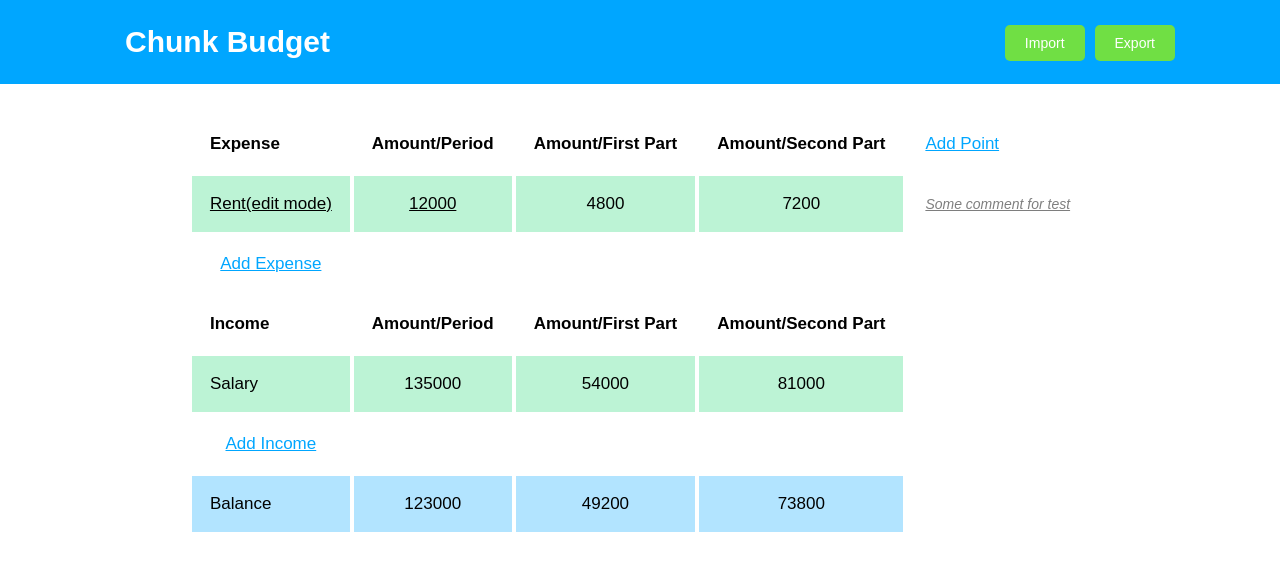
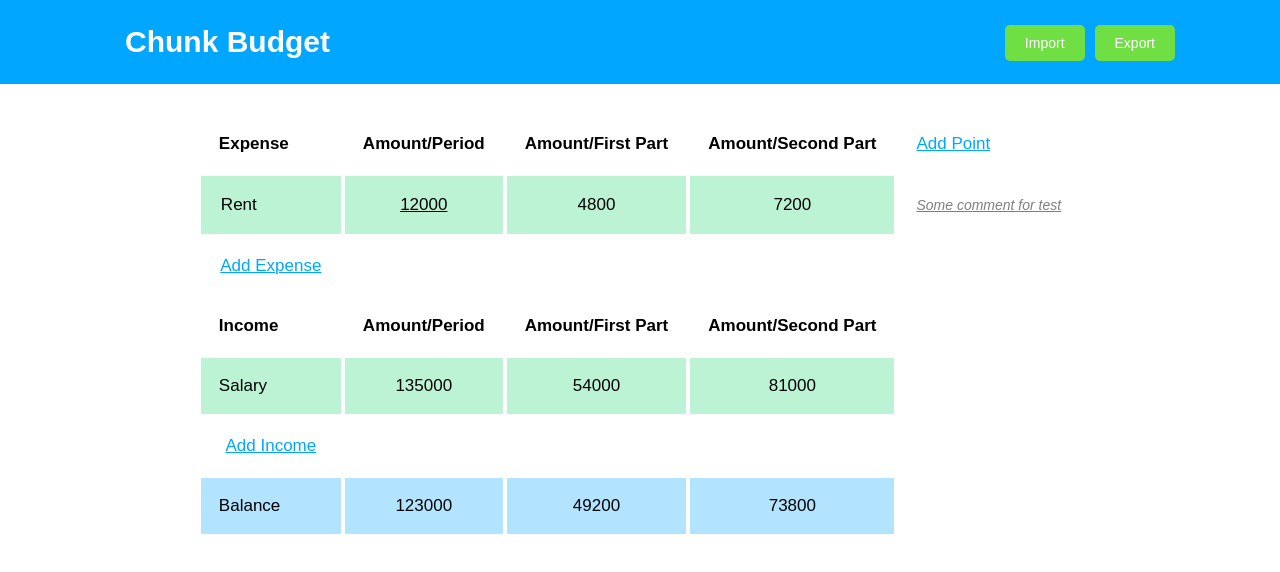
Before and after one commit to deviun/chunk-budget, a React (Create React App) app: page / in a window 1280 px wide. Both pictures are taken after a click on the element "Rent". Shown: the top 572 px of the page. Built offline with nearby package versions, Linux system fonts and the light colour scheme.

Commit message:
edit value of cell

```diff
--- a/src/components/ChangeableCell/index.js
+++ b/src/components/ChangeableCell/index.js
@@ -5,13 +5,16 @@ import classNames from 'classnames';
 import concat from 'lodash/concat';
 
 import turnEditCell from '../../actions/turnEditCell';
-
+import saveCellValue from '../../actions/saveCellValue';
 
 class ChangeableCell extends Component {
   constructor (props) {
     super(props);
 
     this.toChange = props.toChange.bind(null, props.type, props.id, props.propName);
+    this.toSave = (e) => {
+      this.props.saveCellValue(props.type, props.id, props.propName, e.target.value);
+    }
   }
 
   render () {
@@ -19,16 +22,33 @@ class ChangeableCell extends Component {
     const elClassNamesCustom = this.props.classNames || [];
     const elClassNames = concat(elClassNamesDefault, elClassNamesCustom);
 
+    const editInput = (
+      <input
+        type={this.props.editInputType || 'text'}
+        value={this.props.value}
+        placeholder="Cell value"
+        ref={(input) => { this.editInput = input; }}
+        onChange={this.toSave}
+        onBlur={this.toChange}
+      />
+    );
+
     return (
       <div
         className={classNames(elClassNames)}
         key={this.props.сkey}
         onClick={this.toChange}
       >
-        {this.props.value}
-        {this.props.editMode && '(edit mode)'}
+        {!this.props.editMode && this.props.value}
+        {this.props.editMode && editInput}
       </div>
     );
+  }
+
+  componentDidUpdate () {
+    if (this.editInput) {
+      this.editInput.focus();
+    }
   }
 }
 
@@ -39,14 +59,18 @@ ChangeableCell.propTypes = {
     PropTypes.string,
     PropTypes.number,
   ]).isRequired,
+  editInputType: PropTypes.string,
   сkey: PropTypes.string.isRequired,
   classNames: PropTypes.arrayOf(PropTypes.string),
-  editMode: PropTypes.object
+  editMode: PropTypes.bool,
+  toChange: PropTypes.func.isRequired,
+  saveCellValue: PropTypes.func.isRequired
 };
 
 function mapDispatchToProps (dispatch) {
   return {
-    toChange: (type, id, propName) => dispatch(turnEditCell(type, id, propName))
+    toChange: (type, id, propName) => dispatch(turnEditCell(type, id, propName)),
+    saveCellValue: (type, id, propName, value) => dispatch(saveCellValue(type, id, propName, value))
   };
 }
 
--- a/src/reducers/expenseTable.js
+++ b/src/reducers/expenseTable.js
@@ -1,5 +1,6 @@
 import {
-  TURN_EDIT_CELL
+  TURN_EDIT_CELL,
+  SAVE_CELL_VALUE
 } from '../actionTypes';
 
 const testExpenseTable = {
@@ -38,19 +39,36 @@ const mapCellTypeToTableGroup = {
 };
 
 export default function expenseTable(state = testExpenseTable, action) {
-  switch (action.type) {
-    case TURN_EDIT_CELL:
-      const newState = {...state};
-      const cell = newState[mapCellTypeToTableGroup[action.cellType]].find((item) => item.id === action.id);
+  if (action.type === TURN_EDIT_CELL) {
+    const newState = { ...state };
+    const cell = newState[mapCellTypeToTableGroup[action.cellType]].find((item) => item.id === action.id);
 
-      if (!cell.editMode) {
-        cell.editMode = {};
+    if (!cell.editMode) {
+      cell.editMode = {};
+    }
+
+    Object.keys(cell).forEach((prop) => {
+      if (prop === 'editMode') {
+        return false;
       }
 
-      cell.editMode[action.propName] = !cell.editMode[action.propName];
+      if (prop === action.propName) {
+        cell.editMode[action.propName] = !cell.editMode[action.propName];
+      } else {
+        cell.editMode[prop] = false;
+      }
+    });
 
-      return newState;
-    default:
-      return state;
+    return newState;
+  } else if (action.type === SAVE_CELL_VALUE) {
+    const newState = { ...state };
+
+    const cell = newState[mapCellTypeToTableGroup[action.cellType]].find((item) => item.id === action.id);
+
+    cell[action.propName] = action.value;
+
+    return newState;
   }
+
+  return state;
 }
```
